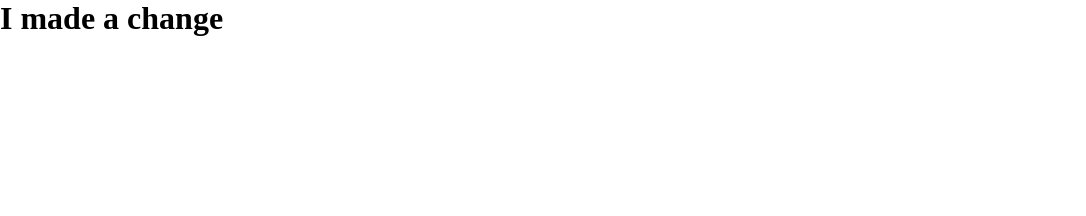
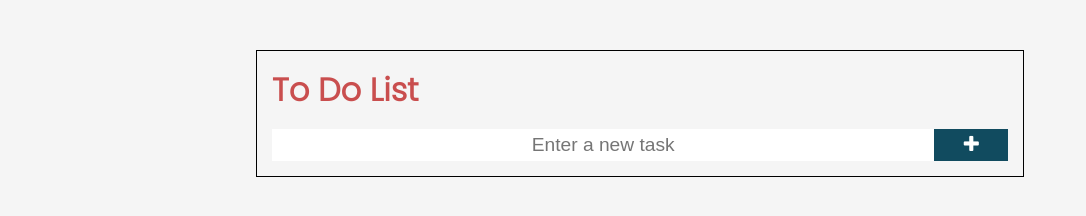
Before and after one commit to masiyematome/todo-app, a plain HTML site: page index.html in a window 1280 px wide. Shown: the whole page, without its empty margins (0-1086 px from the left). Drawn offline with Linux system fonts and the light colour scheme.

Commit message:
Added the elements of the header section in index.html and as well as the styling on styles.css

```diff
--- a/index.html
+++ b/index.html
@@ -6,11 +6,36 @@
         <meta charset = "UTF-8">
         <meta name = "viewport" content = "width = device-width , initial-scale  = 1.0">
         <link rel = "stylesheet" href = "styles.css">
+        <link rel="stylesheet" href="https://cdnjs.cloudflare.com/ajax/libs/font-awesome/4.7.0/css/font-awesome.min.css">
+        <link rel="preconnect" href="https://fonts.gstatic.com">
+        <link href="https://fonts.googleapis.com/css2?family=Poppins:wght@300&display=swap" rel="stylesheet">
     </head>
 
     <body>
 
-        <h1>I made a change</h1>
+        <main>
+
+            <div class = "todo-container">
+
+                <div class = "todo-header">
+                    <h1>To Do List</h1>
+
+                    <div class = "input-container">
+                        <input type = "text" placeholder = "Enter a new task" class = "todo-input">
+                        <button type = "submit" class = "todo-button"><i class = "fa fa-plus"></i></button>
+                    </div>
+
+                </div>
+
+                <div class = "todo-body"></div>
+
+                <div class = "todo-footer"></div>
+
+            </div>
+
+        </main>
+
+        <script  src = "app.js"></script>
 
     </body>
 
--- a/styles.css
+++ b/styles.css
@@ -3,3 +3,61 @@
     margin : 0;
     box-sizing : border-box;
 }
+
+body{
+    background-color: #f5f5f5;
+}
+
+.todo-container{
+    width : 60%;
+    position : relative;
+    margin : auto;
+    top : 50px;
+    border : 1px solid black;
+}
+
+.todo-header{
+    padding : 15px;
+}
+
+.todo-header h1{
+    font-family: 'Poppins', sans-serif;
+    color : #c94e4e;
+    padding : 0px 0px 15px;
+}
+
+.input-container{
+    display : flex;
+}
+
+.todo-container input{
+    flex-basis: 90%;
+}
+
+.todo-container button{
+    flex-basis: 10%;
+}
+
+.todo-header input,.todo-header button{
+    padding : 5px;
+    border : none;
+    outline : none;
+    font-size : 1.2rem;
+    text-align : center;
+    caret-color: rgb(56, 56, 56);
+}
+
+.todo-header button{
+    background-color : #114b5f;
+    color : white;
+    cursor: pointer;
+    font-weight: lighter;
+}
+
+.todo-header button .fa{
+    pointer-events: none;
+}
+
+.todo-header button:hover{
+    background-color : #0c3947;
+}
```
